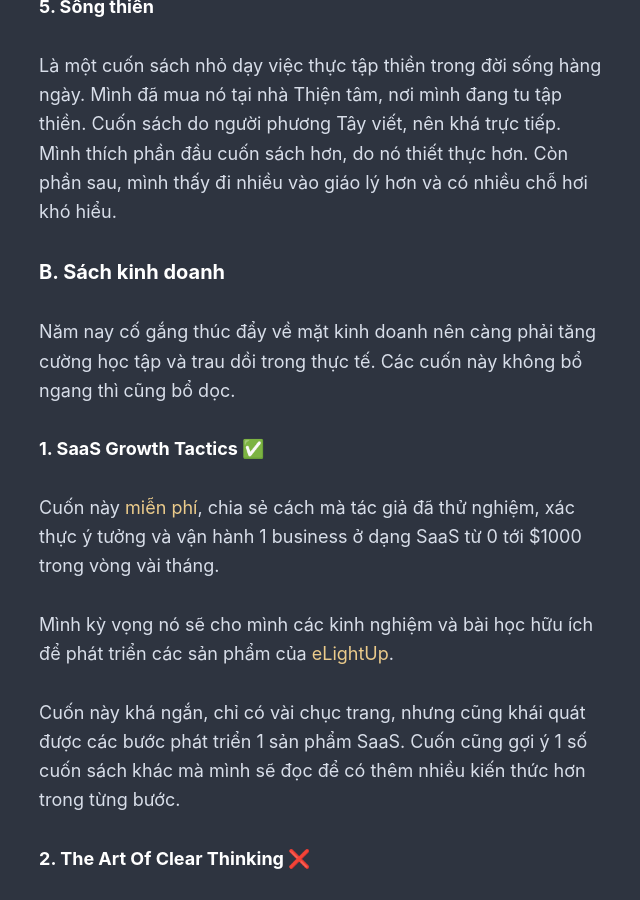
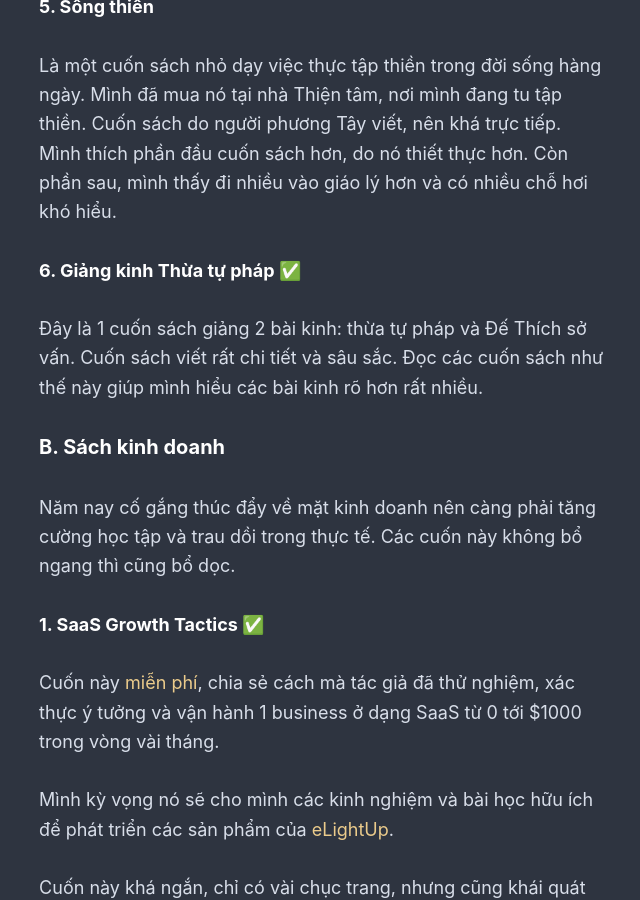
Before and after one commit to rilwis/hontap.info, a Jekyll site: the page built from _posts/2020-01-10-sach-da-doc-2020.md, in a window 1280 px wide and 900 px high, scrolled down 2580 px. Shown: the whole window, without its empty margins (317-957 px from the left). Built offline with Jekyll 4.4.1, drawn with Linux system fonts in a browser that asks for light colours; our own code applies the rules of GitHub Pages for plain Markdown files.

Commit message:
Update 2020-01-10-sach-da-doc-2020.md

```diff
--- a/_posts/2020-01-10-sach-da-doc-2020.md
+++ b/_posts/2020-01-10-sach-da-doc-2020.md
@@ -42,6 +42,10 @@ Năm nay mình quyết tâm đọc kinh Phật đúng nghĩa, để được ti
 ### 5. Sống thiền
 
 Là một cuốn sách nhỏ dạy việc thực tập thiền trong đời sống hàng ngày. Mình đã mua nó tại nhà Thiện tâm, nơi mình đang tu tập thiền. Cuốn sách do người phương Tây viết, nên khá trực tiếp. Mình thích phần đầu cuốn sách hơn, do nó thiết thực hơn. Còn phần sau, mình thấy đi nhiều vào giáo lý hơn và có nhiều chỗ hơi khó hiểu.
+
+### 6. Giảng kinh Thừa tự pháp ✅
+
+Đây là 1 cuốn sách giảng 2 bài kinh: thừa tự pháp và Đế Thích sở vấn. Cuốn sách viết rất chi tiết và sâu sắc. Đọc các cuốn sách như thế này giúp mình hiểu các bài kinh rõ hơn rất nhiều.
 
 ## B. Sách kinh doanh
 
```
